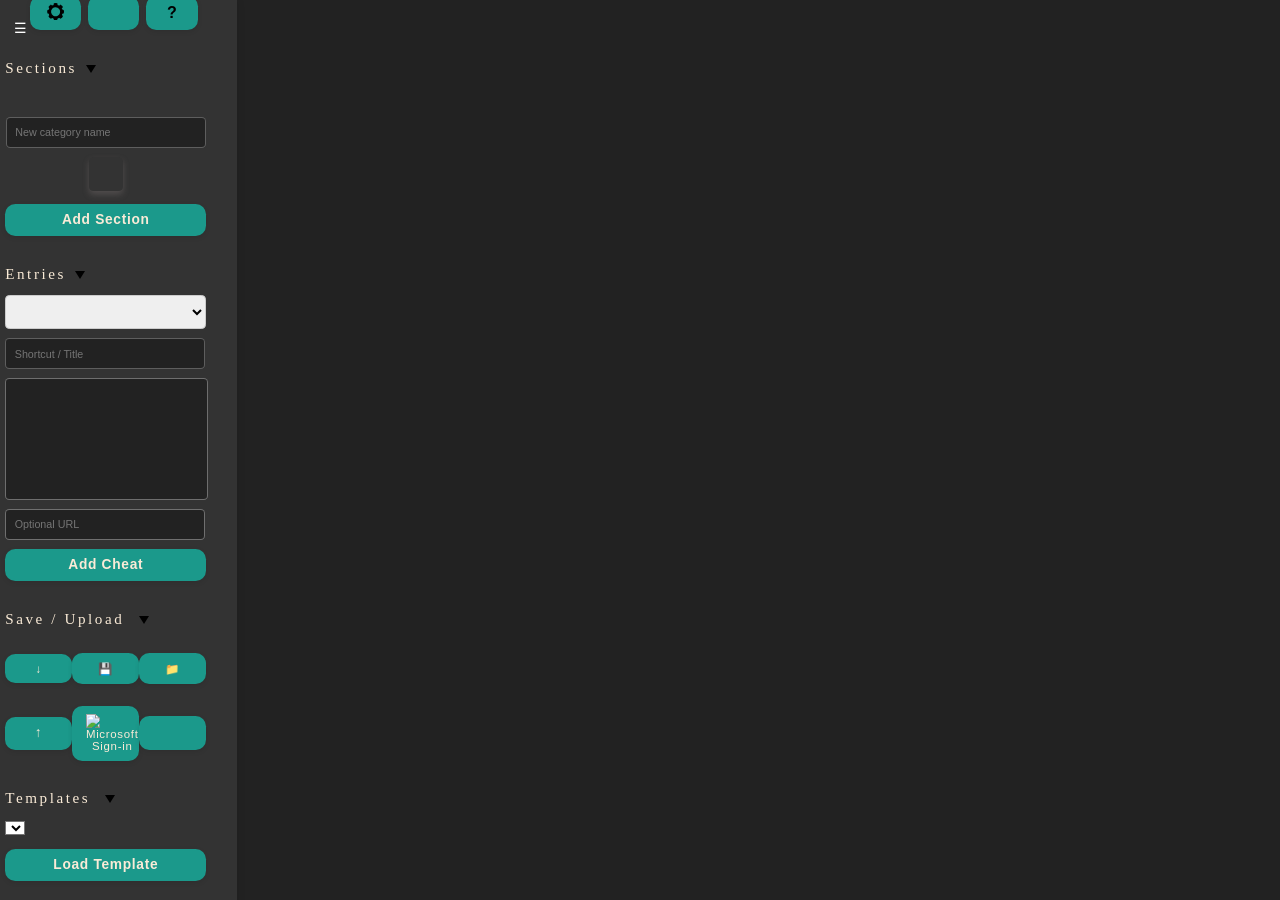
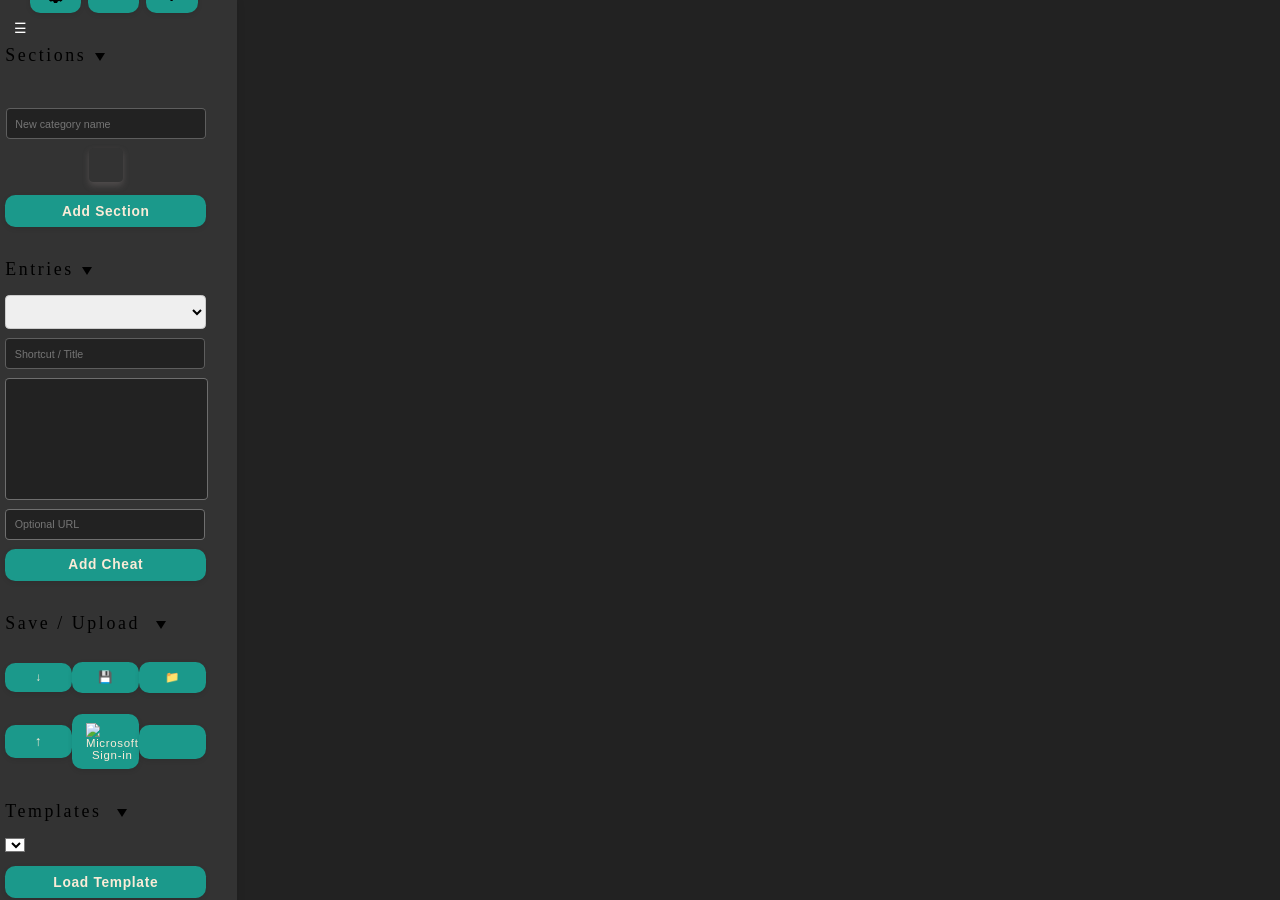

17/06/26 Onwards once again... Added todo list and beggning the new settings menu. Wish me luck

--- a/css/styles.css
+++ b/css/styles.css
@@ -96,31 +96,33 @@ body::-webkit-scrollbar {
     padding: 10px 0; /* Adds some spacing */
     z-index: 100; /* Ensures it stays above other content */
   }
-  .scrollable::-webkit-scrollbar {
+  .scrollable::-webkit-scrollbar, #tdlcont::-webkit-scrollbar {
     width: 3px;
+    height: 6px;
   }
 
-  .scrollable::-webkit-scrollbar:hover {
+  .scrollable::-webkit-scrollbar:hover, #tdlcont::-webkit-scrollbar:hover {
     width: 8px;
   }
   
   
-  .scrollable::-webkit-scrollbar-track {
+  .scrollable::-webkit-scrollbar-track, #tdlcont::-webkit-scrollbar-track {
     width: 3px;
+    height: 60%;
     background-color: rgb(35, 34, 32);
     transition: background-color 2s ease-in-out;
   }
- .scrollable::-webkit-scrollbar-track:hover {
+ .scrollable::-webkit-scrollbar-track:hover, #tdlcont::-webkit-scrollbar-track:hover {
     width: 8px;
     background-color: antiquewhite;
     transition: background-color 2s ease-in;
   }
   
-  .scrollable::-webkit-scrollbar-thumb {
+  .scrollable::-webkit-scrollbar-thumb, #tdlcont::-webkit-scrollbar-thumb {
     background: rgb(102, 101, 99);
   }
   
- .scrollable::-webkit-scrollbar-thumb:hover {
+ .scrollable::-webkit-scrollbar-thumb:hover, #tdlcont::-webkit-scrollbar-thumb:hover {
     background: #555;
   }
 
@@ -178,6 +180,8 @@ body::-webkit-scrollbar {
     z-index: 1000;
     
 }
+
+
 
 
 #config-list {
@@ -532,6 +536,79 @@ margin-right:80%;
 
 }
 
+#todo-listcontainer li {
+ list-style: none;
+ user-select: none;
+ color: antiquewhite;
+ margin-bottom: 5px;
+
+
+}
+
+.checkmark {
+    width: 12px;
+    height: 12px;
+    border: 1px solid #ccc;
+    border-radius: 50%;
+    display: inline-block;
+    margin-right: 10px;
+    cursor: pointer;
+    background-size: cover; /* Ensure the background image covers the entire div */
+}
+
+.checkmark.complete {
+    background-color: #ffff;/* Replace with the path to your checkmark image */
+}
+
+.check{
+    text-decoration: line-through;
+    color: #888!important; /* Optional: Change color to indicate completion */
+    
+}
+
+.crosscheck {
+    color:#888!important;
+    text-decoration: none;
+}
+
+#todo-listcontainer li span {
+    margin-left: 15px;
+    cursor: pointer;
+}
+
+#todo-listcontainer {
+    padding-inline-start: 13px; 
+     columns: 3; /* Scroll if content exceeds max height */
+     max-height: 100px; /* Adjust as needed */
+}
+
+#tdlcont {
+    display: flex;
+    flex-direction: column-reverse;
+    border: 1px solid #ccc;
+    border-radius: 8px;
+    margin-bottom: 8px;
+    margin-left: 35px;
+    max-height: 180px; /* Adjust as needed */
+    overflow: scroll;
+    max-width:80%; /* Ensure the container doesn't exceed its width */
+}
+
+#tdlheader {
+    display: flex;
+    margin-left: 13px;
+    color: antiquewhite;
+    font-size: 1.2em;
+    font-weight: 700;
+    letter-spacing: 1px;
+    margin-top: 10px;
+    margin-bottom: 5px;
+    text-decoration: underline;
+    text-decoration-thickness: 3px;
+}
+
+
+
 .custom-file-upload, #load-excel-btn, #download-btn, #save-btn,#load-google-btn, #save-google-btn {
     width: 33.3%;
     padding: 10px 16px;
@@ -546,7 +623,21 @@ margin-right:80%;
     transition: transform 0.2s ease, box-shadow 0.2s ease,background-color 1s ease, color 1s ease, border 1s ease;
     cursor: pointer;
     
+}
 
+#add-todo {
+     width: 13.3%;
+    padding: 2px;
+    margin-bottom: 10px;
+    margin-left: 10px;
+    border: none;
+    border-radius: 12px;
+    background-color: #1B998B;
+    color: antiquewhite;
+    letter-spacing: 0.8px;
+    box-shadow: 0 2px 6px rgba(0, 0, 0, 0.1);
+    transition: transform 0.2s ease, box-shadow 0.2s ease,background-color 1s ease, color 1s ease, border 1s ease;
+    cursor: pointer; 
 }
 
 #load-template-btn{
@@ -754,7 +845,7 @@ button .btn-label svg {
   
 
 
-.sections {
+.sections, .to-do {
 margin-top: 10px; 
 display: flex;
 flex-direction: column;
@@ -765,7 +856,7 @@ align-content: center;
 z-index: 1; /* Ensure it's above other elements */
 }
 
-#toggle-section-button, #toggle-add-form-button, #toggle-down-up-button, #toggle-templates-button {
+#toggle-section-button, #toggle-add-form-button, #toggle-down-up-button, #toggle-templates-button, #toggle-todo-button {
     display: inline-block;
     margin-left: 10px; /* Space between header and triangle */
     width: 0;
@@ -776,7 +867,7 @@ z-index: 1; /* Ensure it's above other elements */
     transition: transform 0.5s ease,border-top 2s ease; /* Smooth rotation */
 }
 
-#toggle-section-button.collapsed,#toggle-add-form-button.collapsed,#toggle-down-up-button.collapsed,#toggle-templates-button.collapsed {
+#toggle-section-button.collapsed,#toggle-add-form-button.collapsed,#toggle-down-up-button.collapsed,#toggle-templates-button.collapsed,#toggle-todo-button.collapsed {
     transform: rotate(-90deg); /* Rotate triangle when collapsed */
     border-top: 10px solid rgb(144, 144, 144); /* Color of the triangle */
 }
@@ -1059,7 +1150,7 @@ width: 90%;
 
 
 
-#section-name, #command {
+#section-name, #command, #todo-input {
     width: 90%; /* Full width with some padding */
     padding: 10px; /* Padding inside input fields */
     margin-bottom: 10px; /* Space between input fields */
@@ -1068,6 +1159,11 @@ width: 90%;
     font-size: 0.78em; /* Font size */
     background-color: #222;
     color: antiquewhite;
+}
+
+#todo-inputcontainer {
+display: flex;
+width: 90%;
 }
 
 #url {
@@ -1221,7 +1317,7 @@ label{
 }
 
 .open {
-    margin-left: 290px;
+    margin-left: 290px !important;
     
 }
 
@@ -1279,9 +1375,9 @@ transform: translateX(-100%);
 
 #settingsModal  .modal-content {
     width: fit-content;
-    min-width: 300px;
+    min-width: 400px;
     max-width: 500px;
-    min-height: 280px;
+    min-height: 480px;
     height: fit-content;
    
 
@@ -1298,6 +1394,32 @@ transform: translateX(-100%);
     gap: 40px;
     margin-top: 40px;
 }
+
+.settings-menu {
+  list-style: none;
+  padding: 20px 20px 20px 0px;
+  gap: 10px;
+  font-size: 1.4em;
+  text-align: left;
+  border-right: 1px solid #ccc;
+}
+
+.settings-menu-item {
+ margin-bottom: 50px;
+  cursor: pointer;
+  
+}
+
+.settings {
+   align-items: center;
+    padding: 40px;
+   
+}
+
+.not-selected {
+    display: none;
+}  
+
 
 .close {
     color: #aaa;
@@ -1441,15 +1563,15 @@ font-size: 1.8em;
 color: antiquewhite;
 }
 
-.section-header{
-    margin-left: 20px;
-}
 
-.sections h2, .add-entry-section h2,.down-up-section h2, .templates-section h2{
+
+.section-header{
     font-weight: 400;
     font-size: 1.1em;
     letter-spacing: 3px;
     color: antiquewhite;
+     margin-left: 20px;
+
 }
 
 h2{
